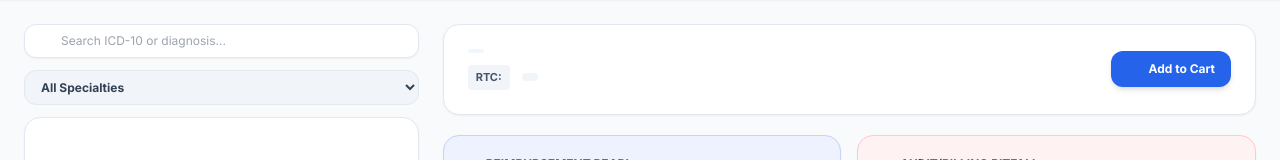
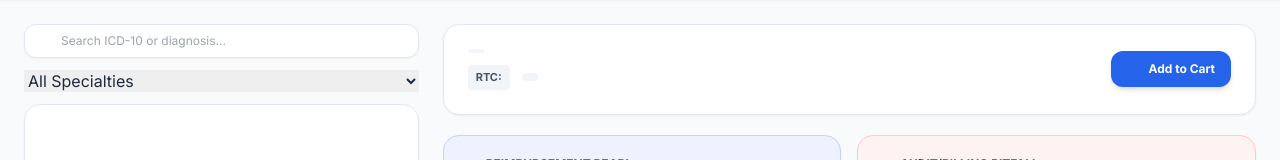
Before and after one commit to wazkn/cb-engine, a plain HTML site: page index.html in a window 1280 px wide. Shown: the part 148-308 px from the top of the page. Drawn offline with nearby package versions, Linux system fonts and the light colour scheme.

Commit message:
Update index.html

```diff
--- a/index.html
+++ b/index.html
@@ -57,17 +57,17 @@
         <i data-lucide="search" class="w-4 h-4 text-slate-400 absolute left-3 top-2.5"></i>
         <input type="text" id="searchInput" oninput="filterDb()" placeholder="Search ICD-10 or diagnosis..." class="w-full pl-9 pr-4 py-2 text-xs bg-white dark:bg-slate-800 border border-slate-200 dark:border-slate-700 rounded-xl shadow-sm focus:outline-none focus:ring-2 focus:ring-blue-500 dark:text-white" />
       </div>
-      <select id="categoryFilter" onchange="filterDb()" class="w-full text-xs font-bold bg-slate-100 dark:bg-slate-800 border border-slate-200 dark:border-slate-700 rounded-xl px-3 py-2 text-slate-700 dark:text-slate-300 outline-none">
+      <select id="categoryFilter" onchange="filterDb()" class="...">
         <option value="all">All Specialties</option>
         <option value="Glaucoma">Glaucoma</option>
         <option value="Retina">Retina & Macula</option>
         <option value="Cornea & OSD">Cornea & Ocular Surface</option>
-        <option value="Uveitis">Uveitis & Inflammation</option>
+        <option value="Uveitis">Uveitis & Inflammatory</option>
         <option value="Neuro">Neuro-Optometry</option>
         <option value="Peds">Pediatrics & Strabismus</option>
         <option value="Cataract">Cataract & Post-Op</option>
         <option value="High-Risk Rx">Systemic / High-Risk</option>
-      </select>
+    </select>
       <div class="bg-white dark:bg-slate-800 border border-slate-200 dark:border-slate-700 rounded-2xl overflow-hidden shadow-sm flex-1 flex flex-col max-h-[75vh]">
         <div id="diagnosisList" class="divide-y divide-slate-100 dark:divide-slate-700 overflow-y-auto"></div>
       </div>
```
